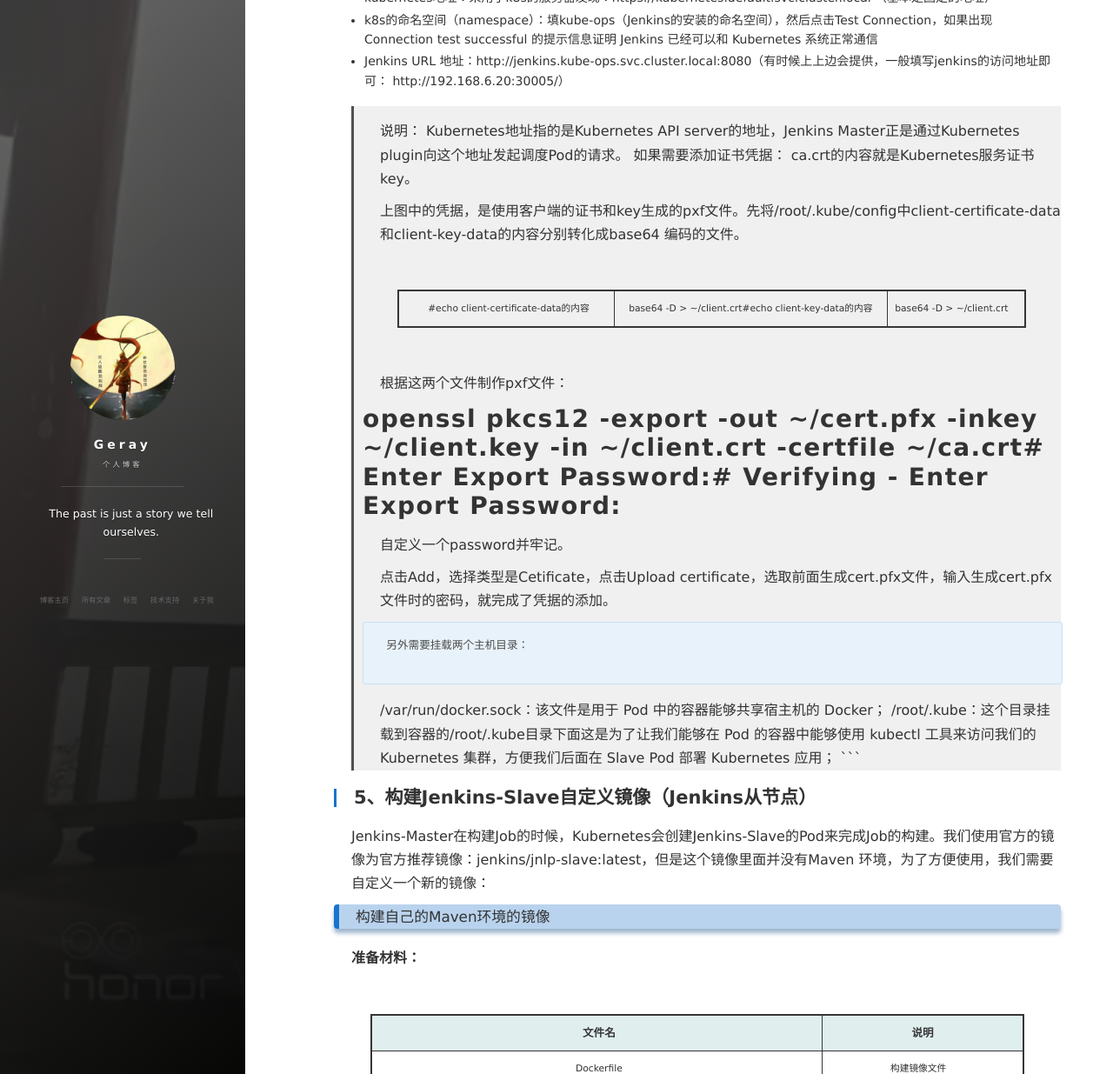
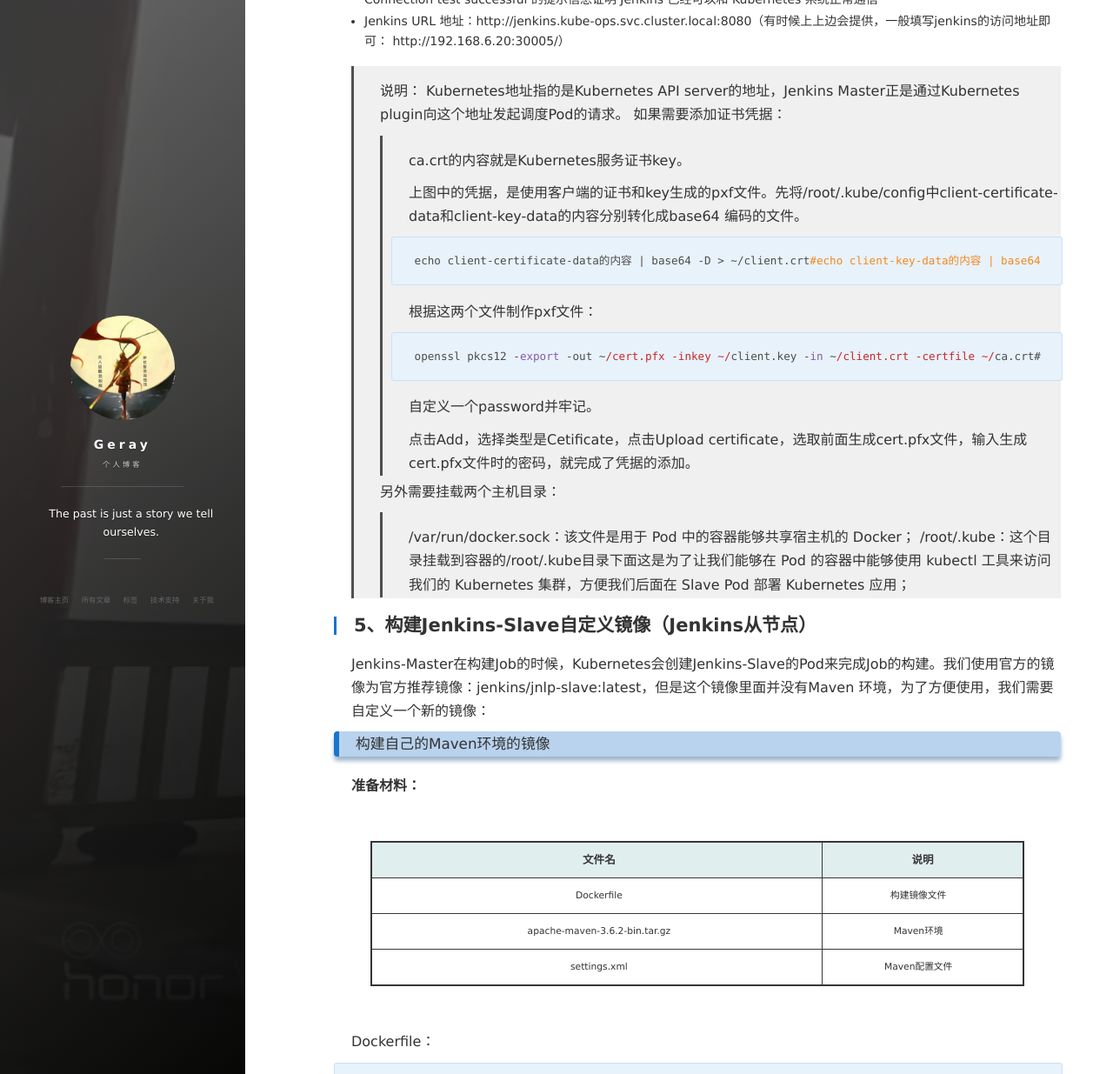
Before and after one commit to geray-zsg/geray-zsg.github.io, a Jekyll site: the page built from _posts/2022-3-9-Jenkins和k8s.md, in a window 1280 px wide and 1400 px high, scrolled down 17189 px, cut to the strip 165-1400 px from the top of the window. Shown: the whole strip at 87% size. Built offline with Jekyll 4.4.1, drawn with Linux system fonts in a browser that asks for light colours; nearby versions of some CDN libraries; comment, search, counter and statistics services are not loaded; some of the changed text lies outside the part shown.

````diff
--- a/_posts/2022-3-9-Jenkins和k8s.md
+++ b/_posts/2022-3-9-Jenkins和k8s.md
@@ -643,27 +643,29 @@ Jenkins国外官方插件地址下载速度非常慢，所以可以修改为国
 > 说明：
 > Kubernetes地址指的是Kubernetes API server的地址，Jenkins Master正是通过Kubernetes plugin向这个地址发起调度Pod的请求。
 > 如果需要添加证书凭据：
-> ca.crt的内容就是Kubernetes服务证书key。
 >
-> 上图中的凭据，是使用客户端的证书和key生成的pxf文件。先将/root/.kube/config中client-certificate-data和client-key-data的内容分别转化成base64 编码的文件。
+> > ca.crt的内容就是Kubernetes服务证书key。
+> >
+> > 上图中的凭据，是使用客户端的证书和key生成的pxf文件。先将/root/.kube/config中client-certificate-data和client-key-data的内容分别转化成base64 编码的文件。
+> >
+> > ```
+> > echo client-certificate-data的内容 | base64 -D > ~/client.crt#echo client-key-data的内容 | base64 -D > ~/client.crt
+> > ```
+> >
+> > 根据这两个文件制作pxf文件：
+> >
+> > ```
+> > openssl pkcs12 -export -out ~/cert.pfx -inkey ~/client.key -in ~/client.crt -certfile ~/ca.crt# Enter Export Password:# Verifying - Enter Export Password:
+> > ```
+> >
+> > 自定义一个password并牢记。
+> >
+> > 点击Add，选择类型是Cetificate，点击Upload certificate，选取前面生成cert.pfx文件，输入生成cert.pfx文件时的密码，就完成了凭据的添加。
 >
-> #echo client-certificate-data的内容 | base64 -D > ~/client.crt#echo client-key-data的内容 | base64 -D > ~/client.crt
->
-> 根据这两个文件制作pxf文件：
->
-> # openssl pkcs12 -export -out ~/cert.pfx -inkey ~/client.key -in ~/client.crt -certfile ~/ca.crt# Enter Export Password:# Verifying - Enter Export Password:
->
-> 自定义一个password并牢记。
->
-> 点击Add，选择类型是Cetificate，点击Upload certificate，选取前面生成cert.pfx文件，输入生成cert.pfx文件时的密码，就完成了凭据的添加。
-> ```
 > 另外需要挂载两个主机目录：
 >
-> ```
-> /var/run/docker.sock：该文件是用于 Pod 中的容器能够共享宿主机的 Docker；
-> /root/.kube：这个目录挂载到容器的/root/.kube目录下面这是为了让我们能够在 Pod 的容器中能够使用 kubectl 工具来访问我们的 Kubernetes 集群，方便我们后面在 Slave Pod 部署 Kubernetes 应用；
-> ```
-
+> > /var/run/docker.sock：该文件是用于 Pod 中的容器能够共享宿主机的 Docker；
+> > /root/.kube：这个目录挂载到容器的/root/.kube目录下面这是为了让我们能够在 Pod 的容器中能够使用 kubectl 工具来访问我们的 Kubernetes 集群，方便我们后面在 Slave Pod 部署 Kubernetes 应用；
 
 
 ## 5、构建Jenkins-Slave自定义镜像（Jenkins从节点）
````
